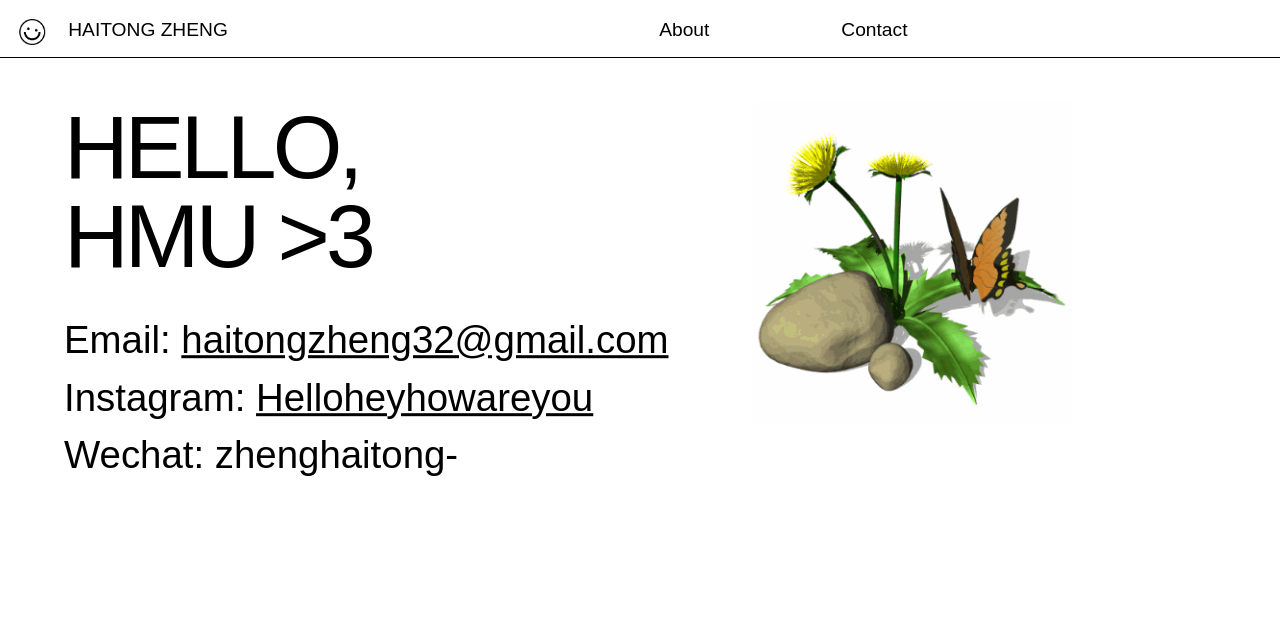
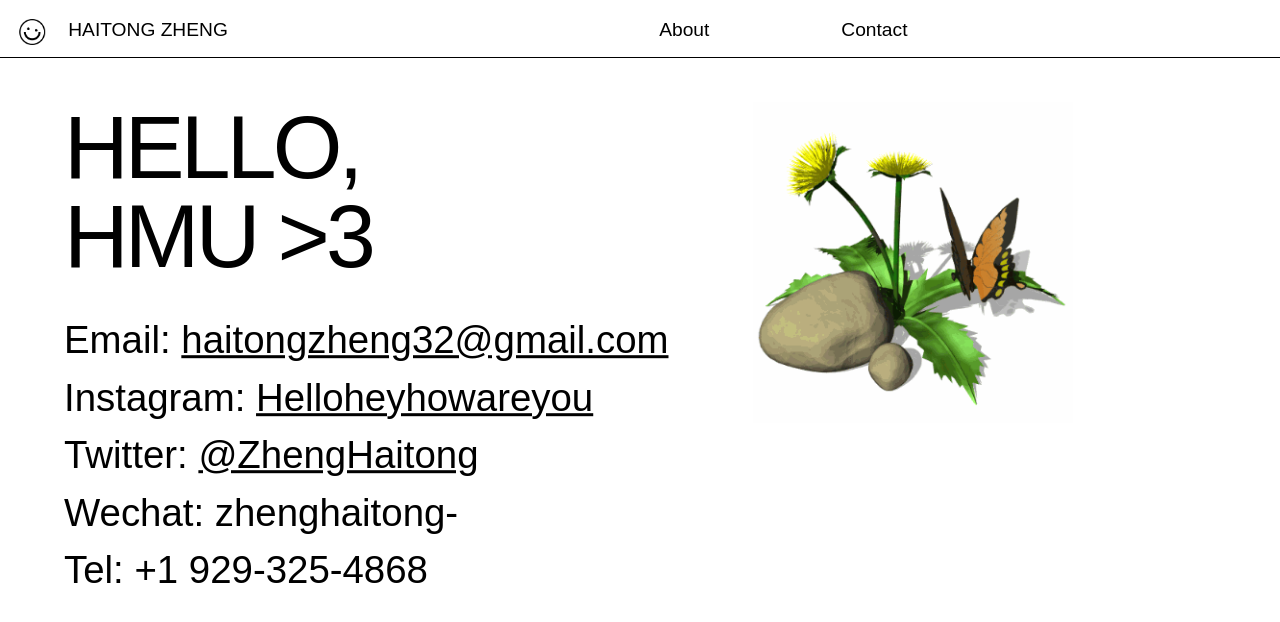
Before and after one commit to HaitongZheng/1, a plain HTML site: page contact.html in a window 1280 px wide. Drawn offline with nearby package versions, Linux system fonts and the light colour scheme.

Commit message:
update contact

```diff
--- a/contact.html
+++ b/contact.html
@@ -37,7 +37,9 @@
    <div class="allworks">
      <p>Email: <a href="mailto:haitongzheng32@gmail.com">haitongzheng32@gmail.com</a></p>
      <p>Instagram: <a href="https://www.instagram.com/helloheyhowareyou/?hl=en">Helloheyhowareyou</a></p>
+     <p>Twitter: <a href="https://twitter.com/ZhengHaitong">@ZhengHaitong</a></p>
      <p>Wechat: zhenghaitong-</p>
+     <p>Tel: +1 929-325-4868</p>
    </div>
 </div>
 
```
